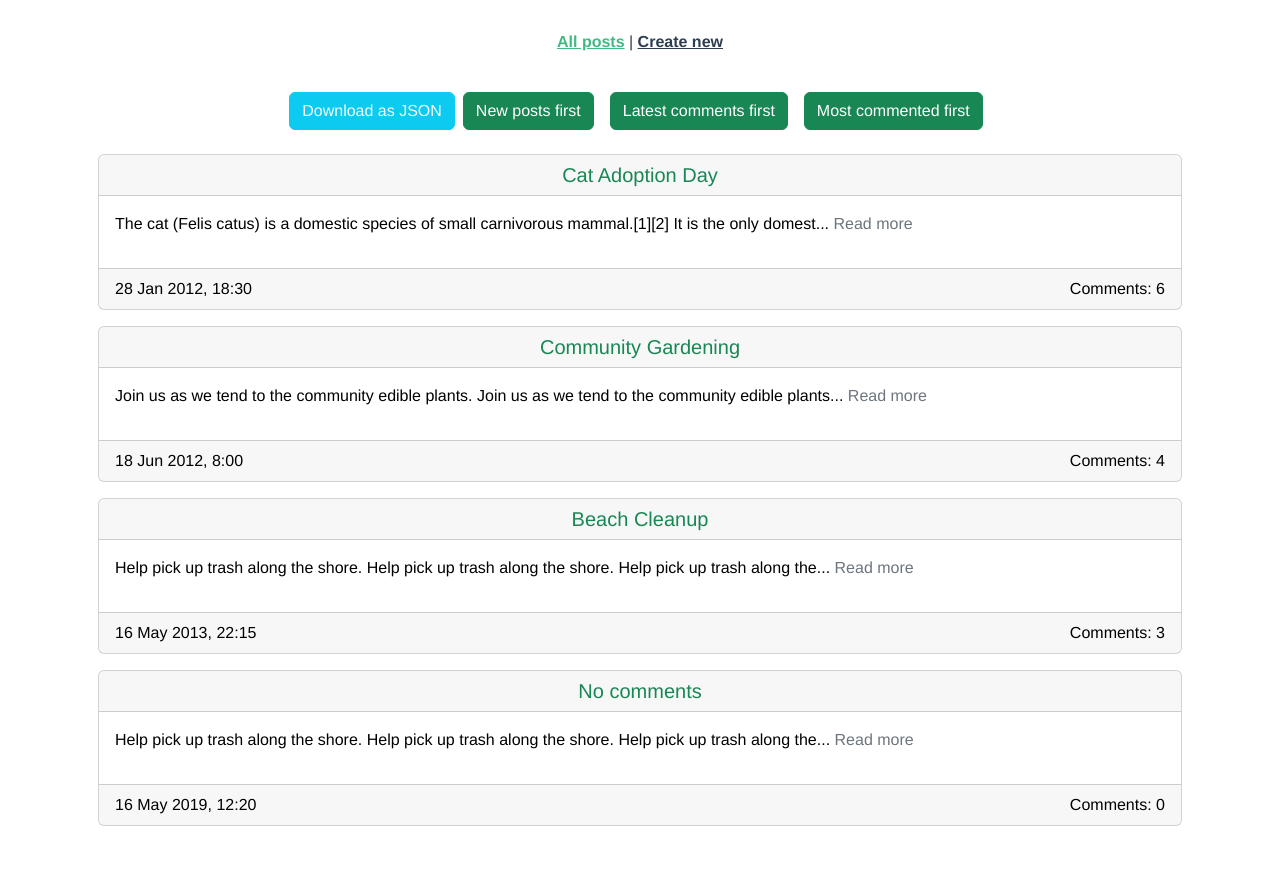
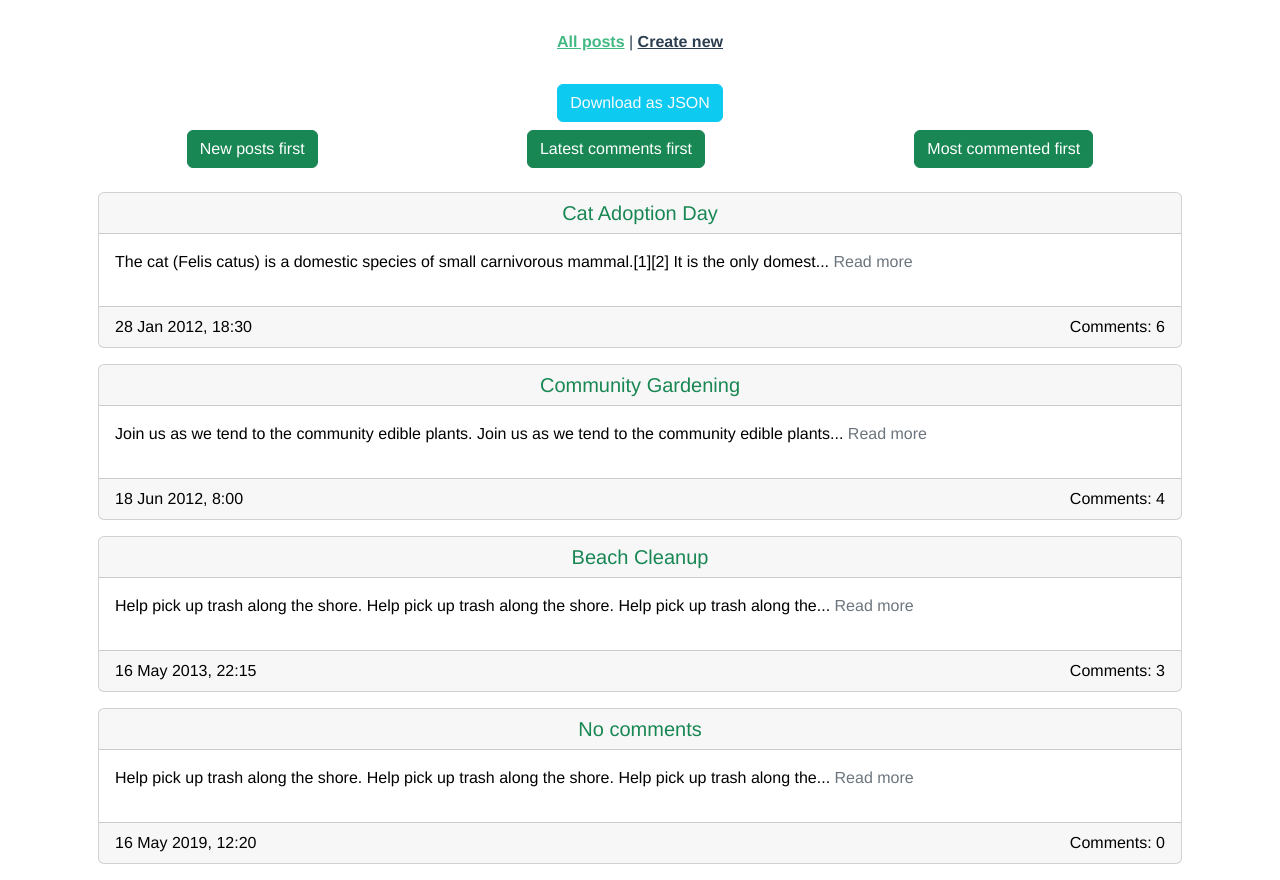
Before and after one commit to Viktoriia-Piskova/vue-post-and-comments, a Vue app: page / in a window 1280 px wide. Before the commit the page ends 842 px from the top, so only its background shows below. Built offline with nearby package versions, Linux system fonts and the light colour scheme.

Commit message:
Style clen up

```diff
--- a/src/views/PostsList.vue
+++ b/src/views/PostsList.vue
@@ -7,6 +7,7 @@
     >
       Download as JSON
     </a>
+    <div class="d-flex justify-content-around">
       <button @click="showLatestFirst" class="btn btn-success m-2">
         New posts first
       </button>
@@ -16,6 +17,7 @@
       <button @click="showMostCommented" class="btn btn-success m-2">
         Most commented first
       </button>
+    </div>
     <PostPreview v-for="post in posts" :key="post.id" :post="post" />
   </div>
 </template>
```
Lines whose indentation alone changed are shown as unchanged.
